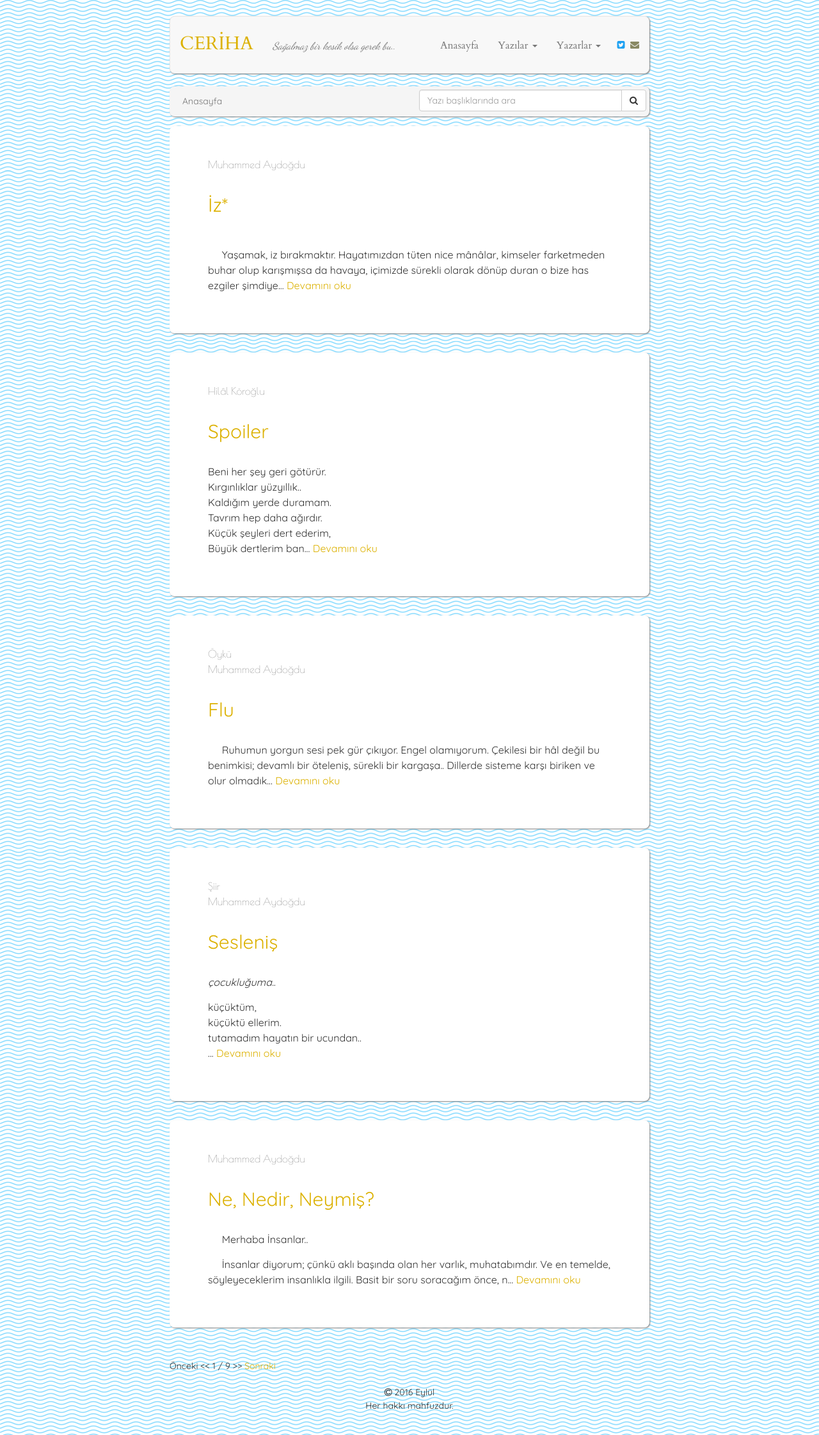
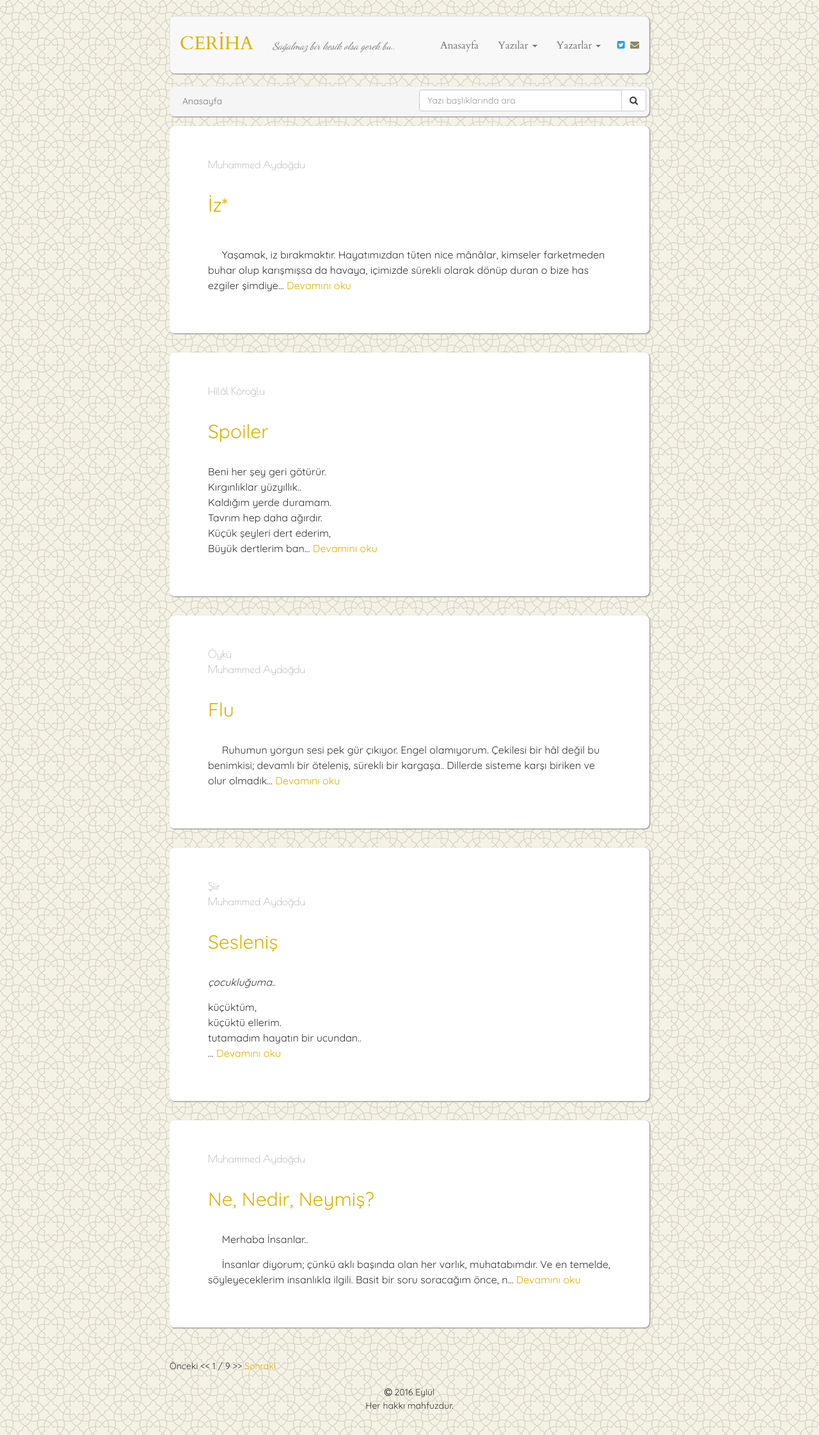
Before and after one commit to muhammedaydogdu/muhammedaydogdu.github.io, a Jekyll site: the page built from index.html, in a window 1280 px wide. Shown: the whole page at 64% size. Built offline with Jekyll 4.4.1, drawn with Linux system fonts in a browser that asks for light colours; some web fonts are replaced; the list of posts is cut into pages by our own code.

Commit message:
Update style.css

```diff
--- a/css/style.css
+++ b/css/style.css
@@ -15,7 +15,7 @@
 body {
   font-family: "Quicksand", "Times New Roman", serif;
   line-height: 1.5;
-  background: url("../images/just-waves.png");
+  background: url("../images/oriental.png");
 }
 
 a {
```
